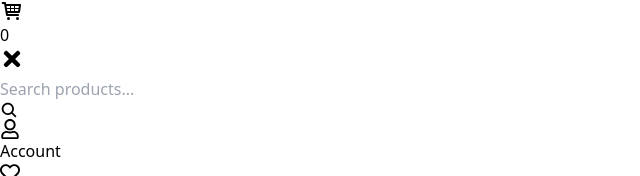
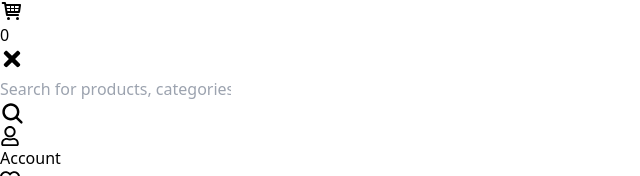
Before and after one commit to MASUMHD/Daily-Nook, a React (Vite) app: page / in a window 1280 px wide. Both pictures are taken after a click on the button 12 px from the left and 626 px from the top of the page. Shown: the part 567-743 px from the top of the page, without its empty margins (0-640 px from the left). Built offline with nearby package versions, Linux system fonts and the light colour scheme.

Commit message:
add a search option

```diff
--- /dev/null
+++ b/src/Components/NavBar/NavSearch.jsx
@@ -0,0 +1,30 @@
+import { useState } from "react";
+import { FaTimes } from "react-icons/fa";
+import { IoSearch } from "react-icons/io5";
+
+const NavSearch = () => {
+  const [searchText, setSearchText] = useState("");
+
+  return (
+    <div className="flex items-center bg-white w-full md:w-96 px-4 py-2 rounded-lg relative">
+      <input
+        type="text"
+        placeholder="Search for products, categories or brands..."
+        value={searchText}
+        onChange={(e) => setSearchText(e.target.value)}
+        className="w-full outline-none"
+      />
+      {searchText ? (
+        <FaTimes
+          size={16}
+          className="absolute right-3 text-gray-500 cursor-pointer"
+          onClick={() => setSearchText("")}
+        />
+      ) : (
+        <IoSearch size={25} className="absolute right-4 text-gray-600" />
+      )}
+    </div>
+  );
+};
+
+export default NavSearch;
--- a/src/Components/Share/NavBar.jsx
+++ b/src/Components/Share/NavBar.jsx
@@ -1,16 +1,15 @@
 import { useState } from "react";
 import { FaRegHeart, FaRegUser, FaBars, FaTimes } from "react-icons/fa";
-import { IoSearch } from "react-icons/io5";
 import { SlLocationPin } from "react-icons/sl";
 import { TiShoppingCart } from "react-icons/ti";
+import NavSearch from "../NavBar/NavSearch";
 
 const NavBar = () => {
   const [isMobileMenuOpen, setIsMobileMenuOpen] = useState(false);
-  const [searchText, setSearchText] = useState("");
 
   return (
     <main className="sticky top-0 z-50 bg-[#72FBA4]">
-      <header className="flex justify-between items-center p-3 md:px-6 lg:px-28">
+      <header className="flex justify-between items-center p-4 md:px-6 lg:px-28">
         <div className="flex items-center space-x-2">
           <img
             src="https://i.postimg.cc/9MkMgnr3/g10.png"
@@ -28,22 +27,8 @@ const NavBar = () => {
         </div>
 
         {/* Search Bar (Desktop) */}
-        <div className="hidden md:flex items-center bg-white w-72 md:w-96 px-3 py-2 rounded-lg relative">
-          <input
-            type="text"
-            placeholder="Search for products, categories or brands..."
-            value={searchText}
-            onChange={(e) => setSearchText(e.target.value)}
-            className="w-full outline-none"
-          />
-          {searchText && (
-            <FaTimes
-              size={18}
-              className="absolute right-8 text-gray-500 cursor-pointer"
-              onClick={() => setSearchText("")}
-            />
-          )}
-          <IoSearch size={25} />
+        <div className="hidden md:flex">
+          <NavSearch/>
         </div>
 
         {/* Right Side */}
@@ -83,23 +68,8 @@ const NavBar = () => {
       {isMobileMenuOpen && (
         <div className="md:hidden bg-[#72FBA4] px-4 pb-4 space-y-4">
           {/* Search (Mobile) */}
-          <div className="flex items-center bg-white px-3 py-2 rounded-lg relative">
-            <input
-              type="text"
-              placeholder="Search products..."
-              value={searchText}
-              onChange={(e) => setSearchText(e.target.value)}
-              className="w-full outline-none pr-6"
-            />
-            {searchText ? (
-              <FaTimes
-                size={16}
-                className="absolute right-3 text-gray-500 cursor-pointer"
-                onClick={() => setSearchText("")}
-              />
-            ) : (
-              <IoSearch size={18} className="absolute right-3 text-gray-600" />
-            )}
+          <div>
+            <NavSearch/>
           </div>
 
           {/* Account */}
```
